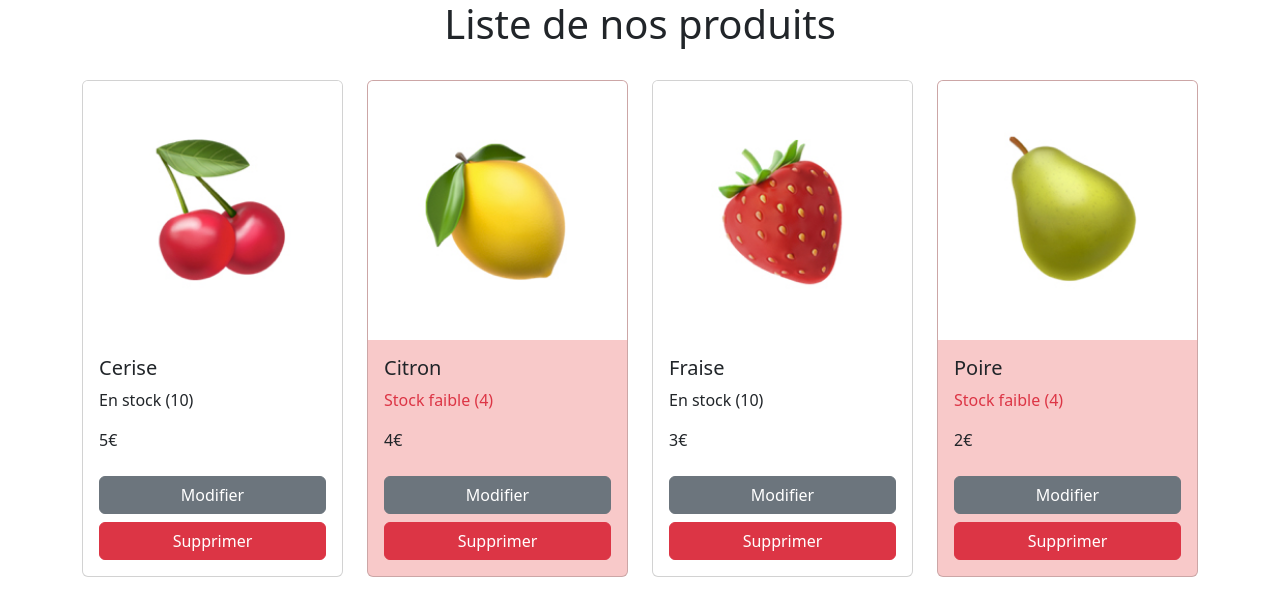
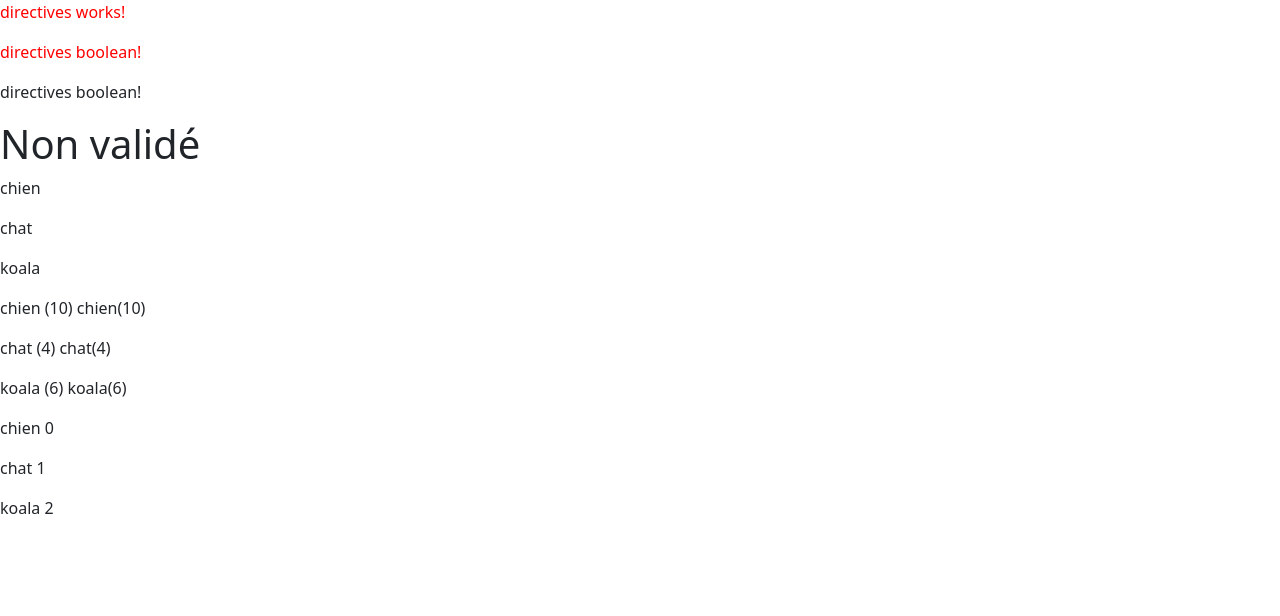
Before and after one commit to studiogram/epicerie-angular, an Angular app: page / in a window 1280 px wide. Shown: the top 616 px of the page. Built offline with nearby package versions, Linux system fonts and the light colour scheme.

Commit message:
interfaces cours

```diff
--- a/src/app/app.component.html
+++ b/src/app/app.component.html
@@ -1,8 +1,5 @@
-<!--
 <app-directives></app-directives>
-<app-test></app-test>
-<app-assets></app-assets>
--->
-<app-product-list></app-product-list>
+
+<!--<app-product-list></app-product-list>-->
 
 <router-outlet></router-outlet>
--- a/src/app/components/directives/directives.component.ts
+++ b/src/app/components/directives/directives.component.ts
@@ -1,4 +1,5 @@
 import { Component } from '@angular/core';
+import { Animal } from 'src/app/interfaces/animal';
 
 @Component({
   selector: 'app-directives',
@@ -9,7 +10,7 @@ export class DirectivesComponent {
   colorTS: string = '#ff0000';
   valid: boolean = false;
   animaux: string[] = ['chien', 'chat', 'koala']
-  animauxObjet: {name: string, quantity: number}[] = [
+  animauxObjet: Animal[] = [
     {name: 'chien', quantity: 10},
     {name: 'chat', quantity: 4},
     {name: 'koala', quantity: 6},
--- /dev/null
+++ b/src/app/interfaces/animal.ts
@@ -0,0 +1,4 @@
+export interface Animal {
+  name: string;
+  quantity: number;
+}
```
